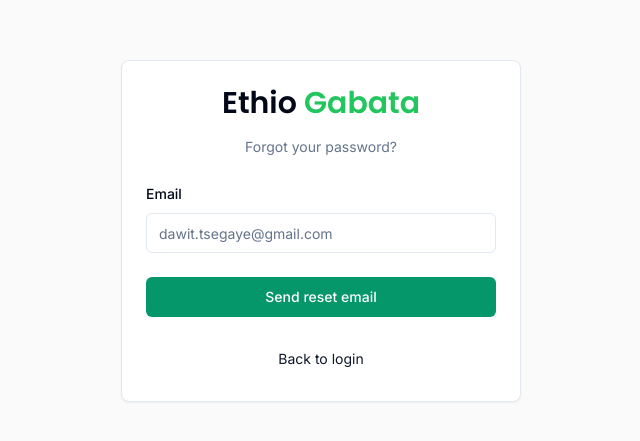
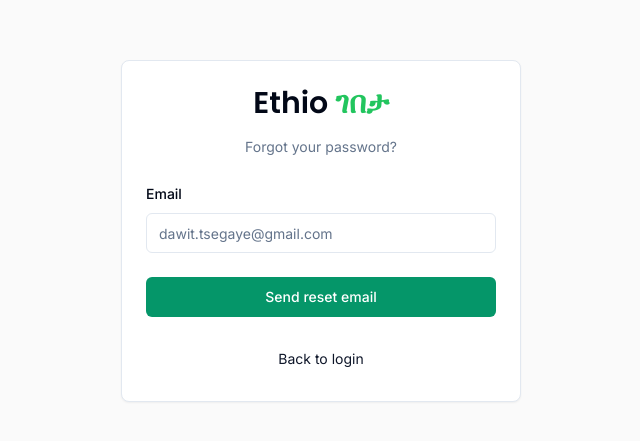
Before and after one commit to Beamlak996/ethio-gabata, a Next.js app: page /auth/reset in a window 1280 px wide. Shown: the part 169-610 px from the top of the page, without its empty margins (319-959 px from the left). Built offline with nearby package versions, Linux system fonts and the light colour scheme; no server answers.

Commit message:
Logo Changed

```diff
--- a/components/auth/header.tsx
+++ b/components/auth/header.tsx
@@ -16,7 +16,7 @@
   return (
     <div className="w-full flex flex-col gap-y-4 items-center justify-center">
       <h1 className={cn("text-3xl font-semibold", font.className)}>
-        Ethio <span className="text-green-500" >Gabata</span>
+        Ethio <span className="text-green-500">ገበታ</span>
       </h1>
       <p className="text-muted-foreground text-sm">{label}</p>
     </div>
--- a/components/logo.tsx
+++ b/components/logo.tsx
@@ -10,10 +10,8 @@
     <Link href="/">
       <div className="hover:opacity-75 transition items-center gap-x-2 flex">
         {/* <Image src="/logo.svg" alt="logo" height={30} width={30} /> */}
-        <p
-          className={cn("text-lg text-neutral-700 pb-1 font-bold")}
-        >
-          Ethio <span className="text-green-500" >Gabata</span>
+        <p className={cn("text-lg text-neutral-700 pb-1 font-bold")}>
+          Ethio <span className="text-green-500">ገበታ</span>
         </p>
       </div>
     </Link>
```
